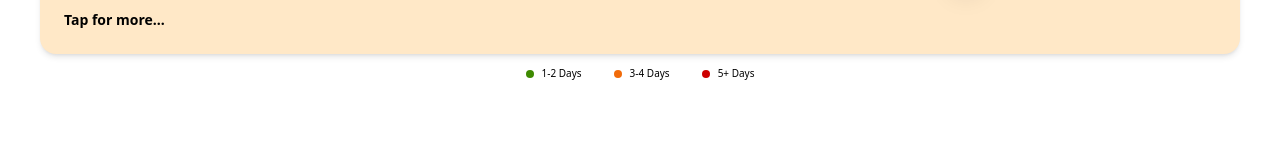
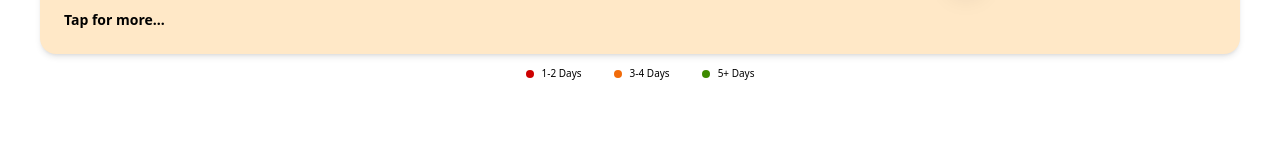
Before and after one commit to tangboxuan/drp-23, a React (Vite) app: page / in a window 1280 px wide. Shown: the part 534-694 px from the top of the page. Built offline with nearby package versions, Linux system fonts and the light colour scheme.

Commit message:
Fix reverse key ordering

```diff
--- a/src/components/dashboard/Key.tsx
+++ b/src/components/dashboard/Key.tsx
@@ -4,7 +4,7 @@ function Key() {
   return (
     <div className={getStyle(styles, "container")}>
       <div className={getStyle(styles, "key")}>
-        <div className={getStyle(styles, "circleGreen")}></div>
+        <div className={getStyle(styles, "circleRed")}></div>
         <div className={getStyle(styles, "text")}>1-2 Days</div>
       </div>
 
@@ -14,7 +14,7 @@ function Key() {
       </div>
 
       <div className={getStyle(styles, "key")}>
-        <div className={getStyle(styles, "circleRed")}></div>
+        <div className={getStyle(styles, "circleGreen")}></div>
         <div className={getStyle(styles, "text")}>5+ Days</div>
       </div>
     </div>
```
